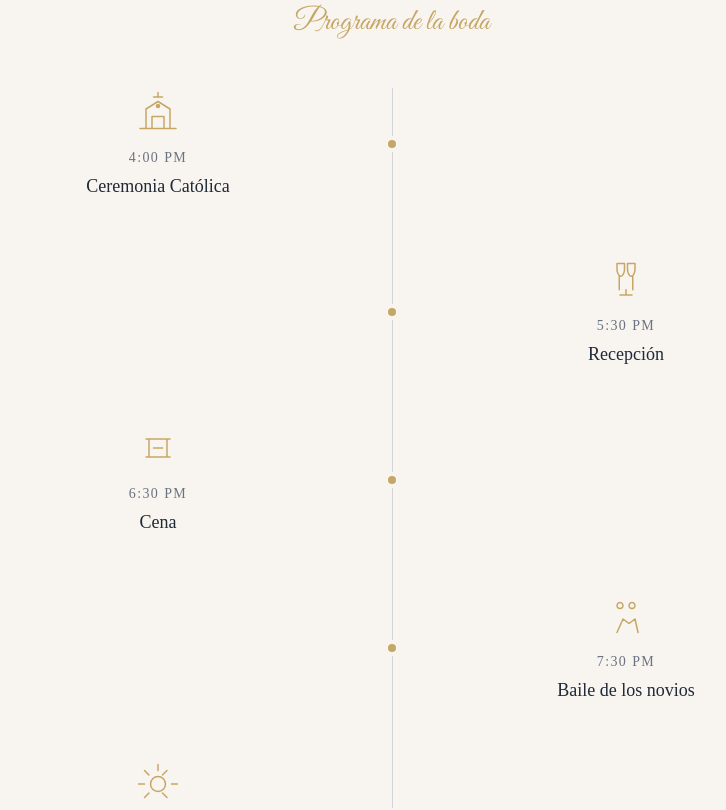
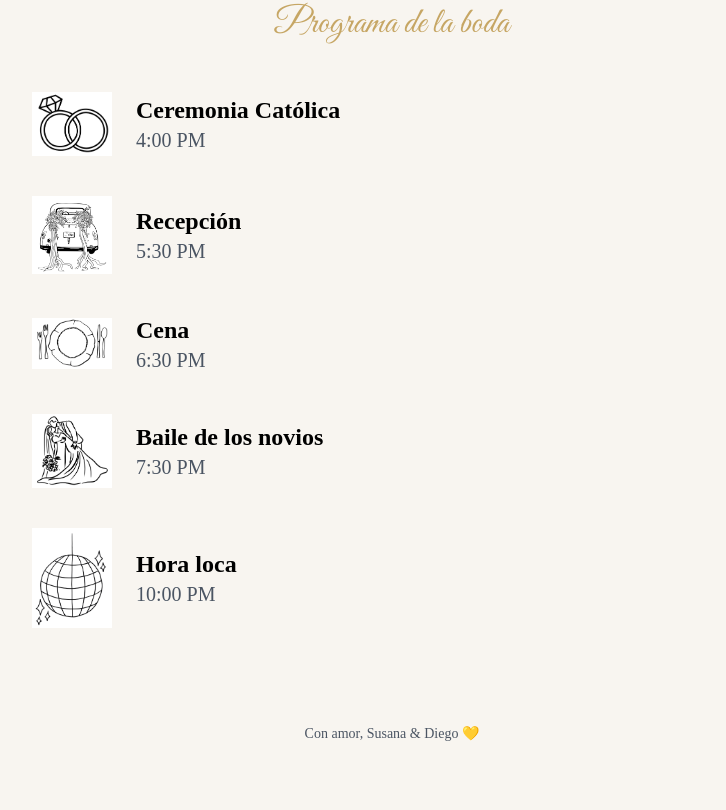
Before and after one commit to Susanabt1001419/Invitacion---Boda, a Next.js app: page / in a window 1280 px wide. Shown: the part 2328-3138 px from the top of the page, without its empty margins (248-974 px from the left). After the commit the page ends 3112 px from the top, so only its background shows below. Built offline with nearby package versions, Linux system fonts and the light colour scheme.

Commit message:
Refactor wedding program section for clarity

```diff
--- a/pages/index.js
+++ b/pages/index.js
@@ -179,94 +179,54 @@ export default function Home() {
         </motion.div>
       </section>
 
-            {/* 🕰️ PROGRAMA DE LA BODA */}
+              {/* 🕰️ PROGRAMA */}
       <Section id="programa" className="py-14">
-        <h2 className="font-script text-3xl text-gold mb-12">
+        <h2 className="font-script text-3xl sm:text-4xl text-gold mb-12">
           Programa de la boda
         </h2>
 
-        <div className="relative max-w-4xl mx-auto">
+        <div className="max-w-3xl mx-auto space-y-10 px-6">
 
-          {/* Línea vertical */}
-          <div className="absolute left-1/2 top-0 h-full w-px bg-gray-300" />
+          <div className="flex items-center gap-6">
+            <img src="/ceremonia.png" className="w-20" />
+            <div className="text-left">
+              <p className="text-xl sm:text-2xl font-semibold">Ceremonia Católica</p>
+              <p className="text-lg sm:text-xl text-gray-600">4:00 PM</p>
+            </div>
+          </div>
 
-          {/* ITEM */}
-          {[
-            {
-              time: "4:00 PM",
-              title: "Ceremonia Católica",
-              icon: (
-                <svg viewBox="0 0 64 64" className="w-12 h-12" fill="none" stroke="#c6a664" strokeWidth="2">
-                  <path d="M32 6v6M26 12h12M16 54V28l16-10 16 10v26M8 54h48M24 54V38h16v16" strokeLinecap="round" strokeLinejoin="round"/>
-                  <circle cx="32" cy="24" r="2" fill="#c6a664"/>
-                </svg>
-              )
-            },
-            {
-              time: "5:30 PM",
-              title: "Recepción",
-              icon: (
-                <svg viewBox="0 0 64 64" className="w-12 h-12" fill="none" stroke="#c6a664" strokeWidth="2">
-                  <path d="M20 10h10v8c0 5-3 9-5 9s-5-4-5-9v-8Zm14 0h10v8c0 5-3 9-5 9s-5-4-5-9v-8ZM23 27v18m18-18v18m-9 0v7m-8 0h16" strokeLinecap="round" strokeLinejoin="round"/>
-                </svg>
-              )
-            },
-            {
-              time: "6:30 PM",
-              title: "Cena",
-              icon: (
-                <svg viewBox="0 0 64 64" className="w-12 h-12" fill="none" stroke="#c6a664" strokeWidth="2">
-                  <path d="M16 20h32M16 44h32M20 20v24M44 20v24M26 32h12" strokeLinecap="round" strokeLinejoin="round"/>
-                </svg>
-              )
-            },
-            {
-              time: "7:30 PM",
-              title: "Baile de los novios",
-              icon: (
-                <svg viewBox="0 0 64 64" className="w-12 h-12" fill="none" stroke="#c6a664" strokeWidth="2">
-                  <path d="M24 14a4 4 0 1 0 0.01 0ZM40 14a4 4 0 1 0 0.01 0ZM20 54l8-18 8 6 8-6 4 18" strokeLinecap="round" strokeLinejoin="round"/>
-                </svg>
-              )
-            },
-            {
-              time: "10:00 PM",
-              title: "Hora loca",
-              icon: (
-                <svg viewBox="0 0 64 64" className="w-12 h-12" fill="none" stroke="#c6a664" strokeWidth="2">
-                  <path d="M32 6v8M6 32h8M50 32h8M14 14l6 6M44 14l-6 6M14 50l6-6M44 50l-6-6" strokeLinecap="round"/>
-                  <circle cx="32" cy="32" r="10"/>
-                </svg>
-              )
-            },
-          ].map((item, i) => (
-            <div
-              key={i}
-              className={`relative mb-14 flex items-center w-full ${
-                i % 2 === 0 ? "justify-start pr-10" : "justify-end pl-10"
-              }`}
-            >
-              <div className="w-1/2 text-center">
-                {/* ICONO */}
-                <div className="flex justify-center mb-3">
-                  {item.icon}
-                </div>
+          <div className="flex items-center gap-6">
+            <img src="/recepcion.png" className="w-20" />
+            <div className="text-left">
+              <p className="text-xl sm:text-2xl font-semibold">Recepción</p>
+              <p className="text-lg sm:text-xl text-gray-600">5:30 PM</p>
+            </div>
+          </div>
 
-                {/* HORA */}
-                <p className="text-sm tracking-widest text-gray-500 mb-1">
-                  {item.time}
-                </p>
+          <div className="flex items-center gap-6">
+            <img src="/cena.png" className="w-20" />
+            <div className="text-left">
+              <p className="text-xl sm:text-2xl font-semibold">Cena</p>
+              <p className="text-lg sm:text-xl text-gray-600">6:30 PM</p>
+            </div>
+          </div>
 
-                {/* TEXTO */}
-                <p className="font-serif text-lg text-gray-800">
-                  {item.title}
-                </p>
-              </div>
+          <div className="flex items-center gap-6">
+            <img src="/baile.png" className="w-20" />
+            <div className="text-left">
+              <p className="text-xl sm:text-2xl font-semibold">Baile de los novios</p>
+              <p className="text-lg sm:text-xl text-gray-600">7:30 PM</p>
+            </div>
+          </div>
 
-              {/* Punto central */}
-              <div className="absolute left-1/2 -translate-x-1/2 w-4 h-4 bg-gold rounded-full border-4 border-beige" />
+          <div className="flex items-center gap-6">
+            <img src="/hora_loca.png" className="w-20" />
+            <div className="text-left">
+              <p className="text-xl sm:text-2xl font-semibold">Hora loca</p>
+              <p className="text-lg sm:text-xl text-gray-600">10:00 PM</p>
             </div>
-          ))}
+          </div>
+
         </div>
       </Section>
 
```
